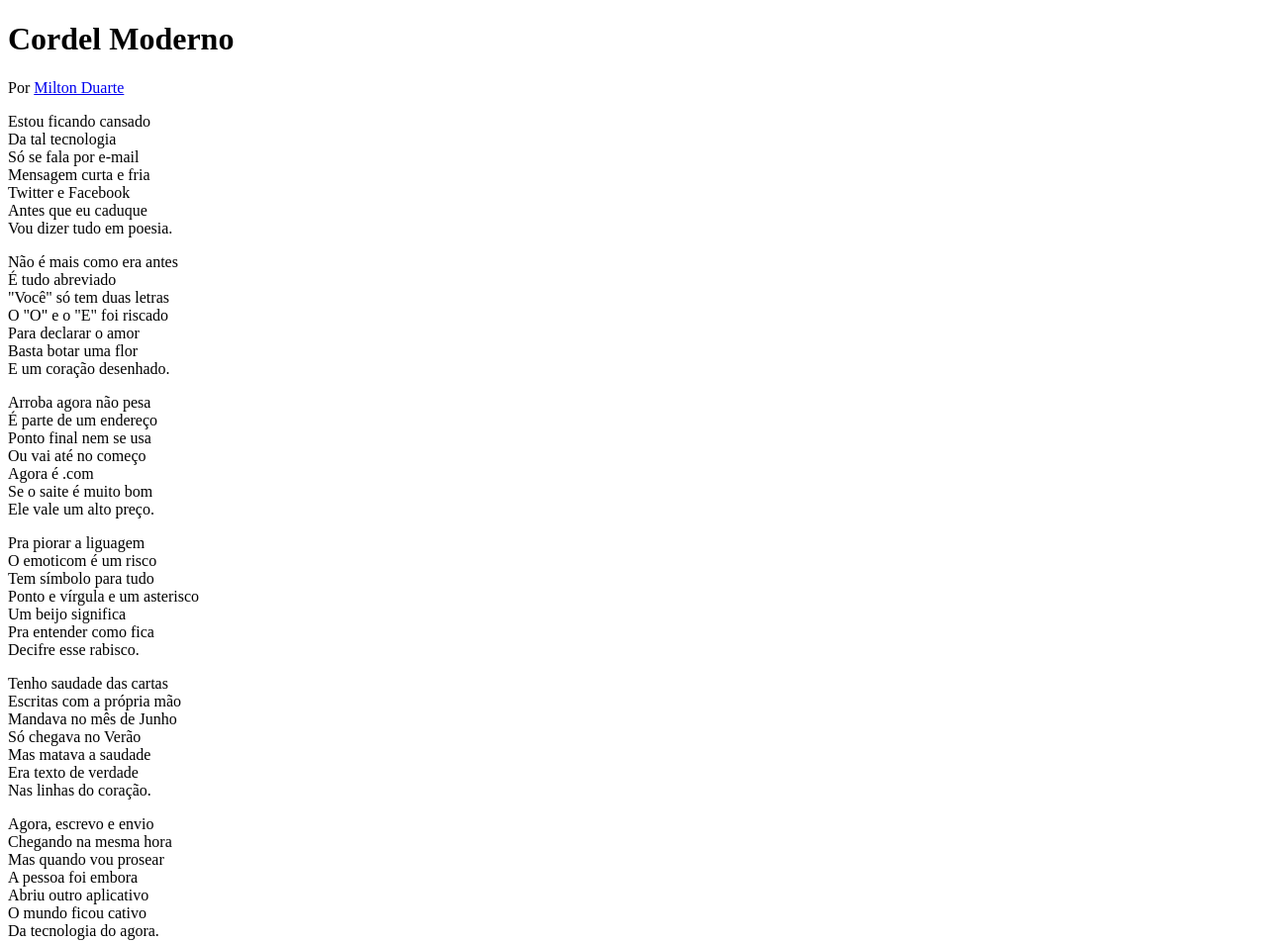
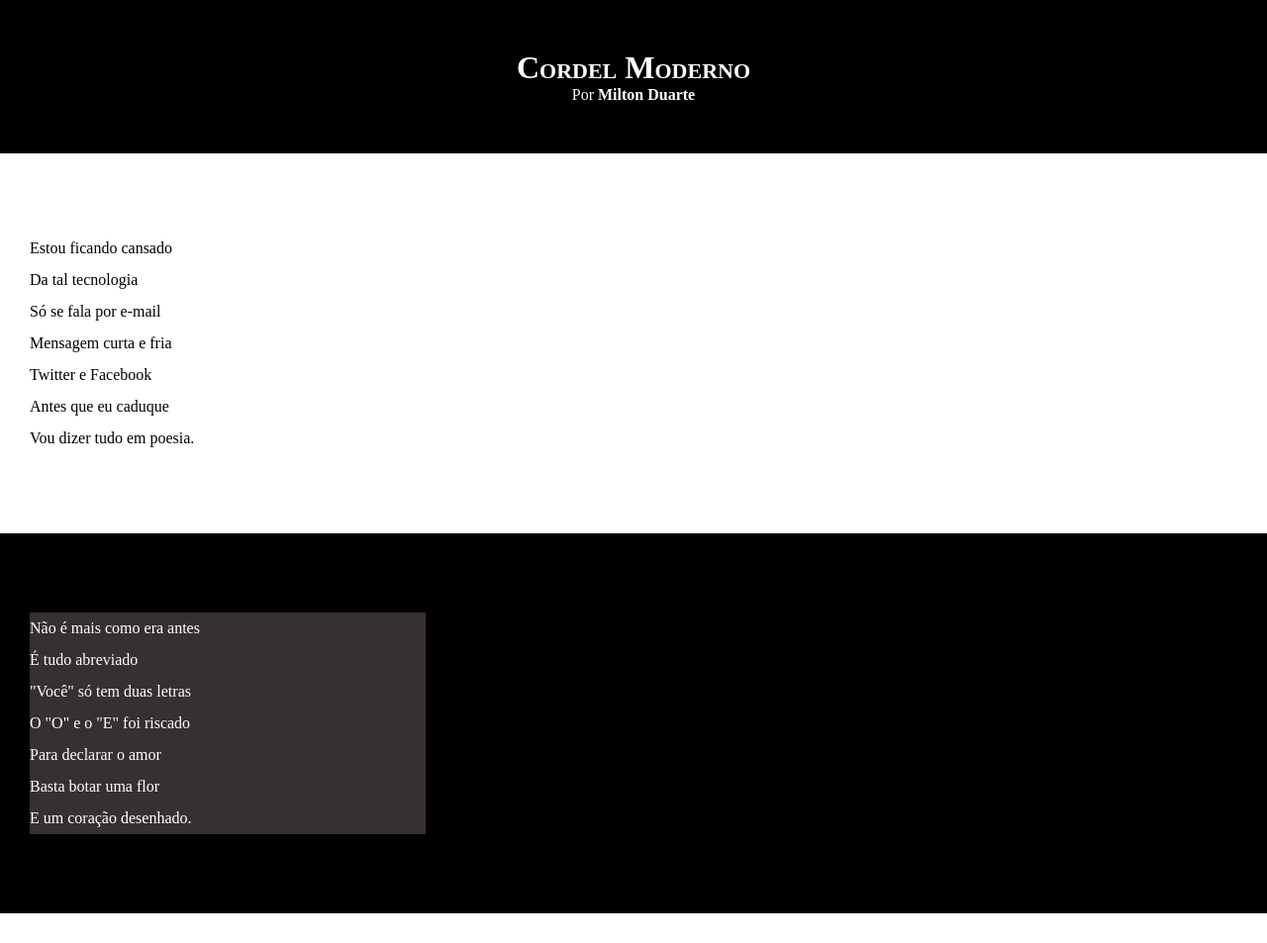
Before and after one commit to Vinicius-Cavalcanti/html-css, a plain HTML site: page mod-3/ex009 - cordel/index.html in a window 1280 px wide. Shown: the top 953 px of the page at 99% size. Drawn offline with Linux system fonts and the light colour scheme.

Commit message:
display float e a clear

```diff
--- /dev/null
+++ b/exercicios avulsos/005 - display, float e clear/style.css
@@ -0,0 +1,39 @@
+* {
+    margin: 0;
+    padding: 0;
+    font-family: sans-serif;
+}
+
+#div1 {
+    height: 500px;
+    width: 500px;
+    margin: auto;
+    background: lightseagreen;
+    margin-top: 30px;
+    padding: 20px;
+    border-radius: 10px;
+}
+
+.divdentro {
+    height: 200px;
+    width: 200px;
+    background-color: lightskyblue;
+    float: right;
+}
+
+#div1 p {
+    color: white;
+    background-color: rgb(58, 8, 33);
+    width: 200px;
+    height: 200px;
+    clear: none;
+    white-space: normal;
+    padding: 10px;
+    font-size: 0.7em;
+}
+
+#div1 p::before {
+    content: open-quote;
+    font-size: 2em;
+    float:left;
+}
--- a/mod-3/ex009 - cordel/estilo/style.css
+++ b/mod-3/ex009 - cordel/estilo/style.css
@@ -0,0 +1,66 @@
+* {
+    margin: 0;
+    padding: 0;
+}
+
+html, body {
+    background: darkcyan;
+    min-height: 100vh;
+}
+
+header {
+    background-color: black;
+    color: white;
+    text-align: center;
+}
+
+header h1 {
+    padding-top: 50px;
+    font-variant: small-caps;
+}
+
+header p {
+    padding-bottom: 50px;
+}
+
+a {
+    color: white;
+    text-decoration: none;
+    font-weight: bolder;
+}
+
+a:hover {
+    text-decoration: underline;
+}
+
+section {
+    padding-top: 10vh;
+    padding-bottom: 10vh;
+    line-height: 2em;
+    padding-left: 30px;
+}
+
+.normal {
+    background-color: white;
+    color: black;
+}
+
+
+.imagem {
+    background-color: black;
+    color: white;
+}
+
+.imagem p {
+    background-color: rgba(83, 74, 74, 0.658);
+    width: 400px;
+}
+
+
+
+footer {
+    color: white;
+    background-color: black;
+    padding: 10px;
+    text-align: center;
+}
--- a/mod-3/ex009 - cordel/index.html
+++ b/mod-3/ex009 - cordel/index.html
@@ -15,7 +15,7 @@
         </p>
     </header>
 
-        <section>
+        <section class="normal">
             <p>
                 Estou ficando cansado <br>
                 Da tal tecnologia <br>
@@ -27,7 +27,7 @@
             </p>
         </section>
 
-        <section>
+        <section class="imagem">
             <p>
                 Não é mais como era antes<br>
                 É tudo abreviado<br>
@@ -39,7 +39,7 @@
             </p>
         </section>
 
-        <section>
+        <section class="normal">
             <p>
                 Arroba agora não pesa<br>
                 É parte de um endereço<br>
@@ -60,7 +60,7 @@
             </p>
         </section>
 
-        <section>
+        <section class="imagem">
             <p>
                 Tenho saudade das cartas<br>
                 Escritas com a própria mão<br>
@@ -73,7 +73,7 @@
         </section>
 
 
-        <section>
+        <section class="normal">
             <p>
                 Agora, escrevo e envio<br>
                 Chegando na mesma hora<br>
```
Also changed, not shown: exercicios avulsos/005 - display, float e clear/index.html (added, +17 -0 lines).
